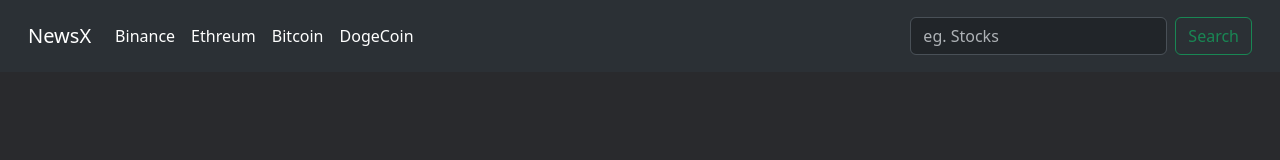
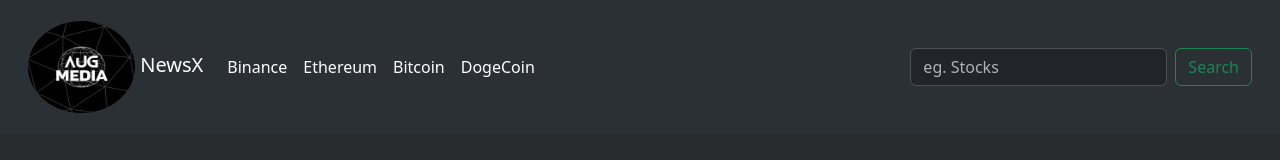
Before and after one commit to GurnoorSH/NewX, a plain HTML site: page index.html in a window 1280 px wide. Drawn offline with nearby package versions, Linux system fonts and the light colour scheme; no server answers.

Commit message:
logo
logo

```diff
--- a/index.html
+++ b/index.html
@@ -14,7 +14,7 @@
   <!-- nav /////////////////////////////////////////////////////////// -->
     <nav class="navbar navbar-expand-lg bg-body-tertiary p-3 " data-bs-theme="dark">
         <div class="container-fluid">
-          <a class="navbar-brand" href="#">NewsX</a>
+          <a class="navbar-brand navimg" onclick="reload()" href="#"> <img src="Black and White Monochrome Tech Logo.png" alt="">               NewsX</a>
           <button class="navbar-toggler" type="button" data-bs-toggle="collapse" data-bs-target="#navbarSupportedContent" aria-controls="navbarSupportedContent" aria-expanded="false" aria-label="Toggle navigation">
             <span class="navbar-toggler-icon"></span>
           </button>
@@ -24,7 +24,7 @@
                 <a class="nav-link active"  aria-current="page" href="#" id="Binance" onclick="onNavItemClick('Binance')">Binance</a>
               </li>
               <li class="nav-item">
-                <a class="nav-link active" aria-current="page" href="#" id="Ethreum" onclick="onNavItemClick('Ethreum')">Ethreum</a>
+                <a class="nav-link active" aria-current="page" href="#" id="Ethreum" onclick="onNavItemClick('Ethereum')">Ethereum</a>
               </li>
               <li class="nav-item">
                 <a class="nav-link active" aria-current="page" href="#" id="Bitcoin" onclick="onNavItemClick('Bitcoin')">Bitcoin</a>
--- a/script.js
+++ b/script.js
@@ -55,6 +55,7 @@ const searchButton = document.getElementById('search-button')
 const searchText =document.getElementById('search-text')
 
 searchButton.addEventListener('click', ()=> {
+    const query = searchText.value ;
     if (!query) return;
     fetchNews(query);
 })
--- a/style.css
+++ b/style.css
@@ -8,3 +8,9 @@ body{
     row-gap: 20px;
     align-items: start;
 }
+
+.navimg img{
+    width: 107px;
+    height: 92px;
+    border-radius: 80%;
+}
```
Also changed, not shown: Black and White Monochrome Tech Logo.png (added).
